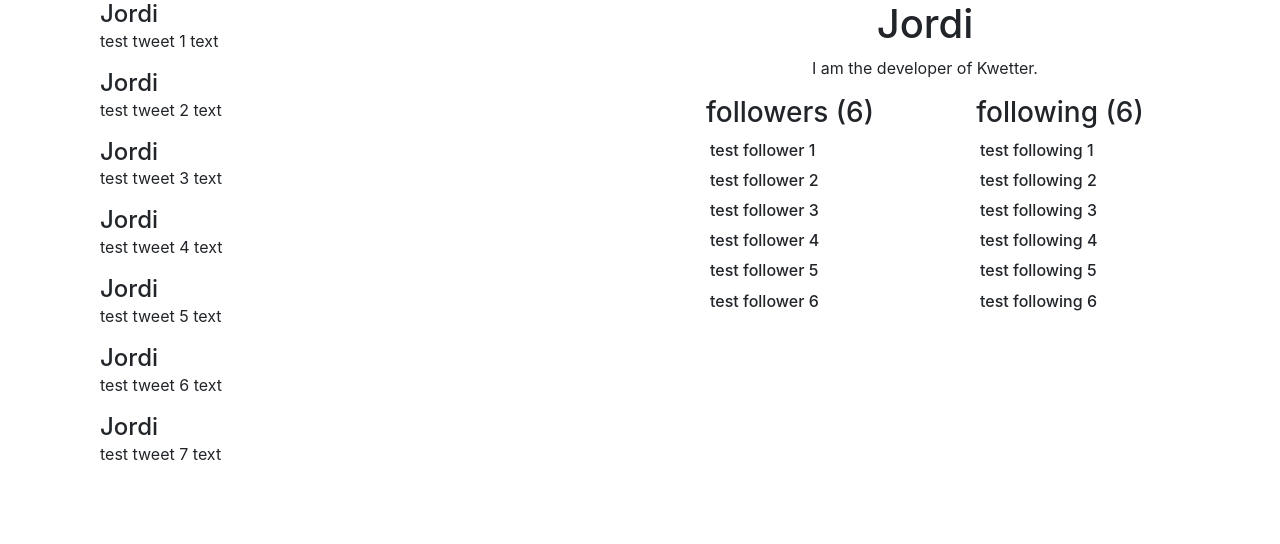
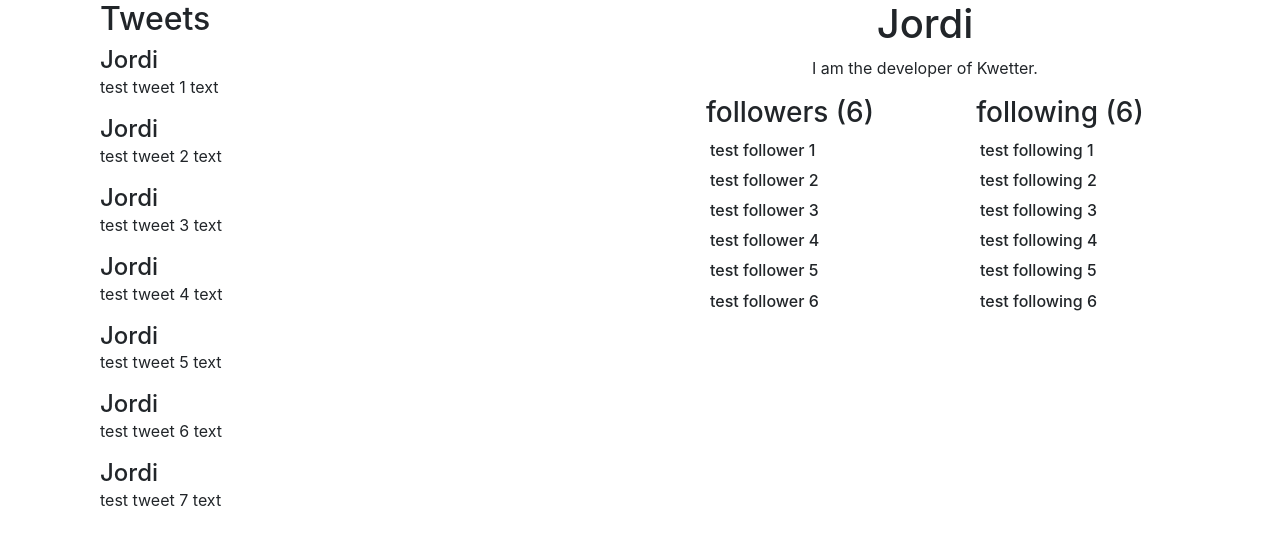
Before and after one commit to Spacegod007/KwetterAngular, an Angular app: page /1 in a window 1280 px wide. Before the commit this address led to /. Shown: the top 544 px of the page. Built offline with nearby package versions, Linux system fonts and the light colour scheme.

Commit message:
added routing (partially)

```diff
--- a/src/app/app-routing.module.ts
+++ b/src/app/app-routing.module.ts
@@ -1,10 +1,15 @@
 import { NgModule } from '@angular/core';
 import { Routes, RouterModule } from '@angular/router';
+import {ProfileComponent} from './pages/profile/profile.component';
 
-const routes: Routes = [];
+const routes: Routes = [
+  { path: ':id', component: ProfileComponent}
+];
 
 @NgModule({
   imports: [RouterModule.forRoot(routes)],
   exports: [RouterModule]
 })
-export class AppRoutingModule { }
+export class AppRoutingModule {
+
+}
--- a/src/app/app.component.html
+++ b/src/app/app.component.html
@@ -1,2 +1,2 @@
-<app-profile></app-profile>
+<!--<app-profile></app-profile>-->
 <router-outlet></router-outlet>
--- a/src/app/pages/modules/tweets/tweets.component.html
+++ b/src/app/pages/modules/tweets/tweets.component.html
@@ -1,4 +1,5 @@
 <div class="container">
+  <h2>Tweets</h2>
   <table class="table">
     <tr class="d-md-table-row" *ngFor="let tweet of tweets">
       <app-tweet [tweet]="tweet"></app-tweet>
--- a/src/app/pages/modules/tweets/tweets.component.ts
+++ b/src/app/pages/modules/tweets/tweets.component.ts
@@ -8,14 +8,13 @@ import {UserService} from '../../../services/user.service';
   templateUrl: './tweets.component.html',
   styleUrls: ['./tweets.component.css']
 })
-export class TweetsComponent implements OnInit {
+export class TweetsComponent implements OnInit{
   @Input() user: User;
   tweets: Tweet[];
 
   constructor(private userService: UserService) { }
 
   ngOnInit() {
-    // this.tweetService.getUserTweets(this.user.id).subscribe(result => this.tweets = result);
     this.userService.getUserTweets(this.user.id).subscribe(result => this.tweets = result);
   }
 }
--- a/src/app/pages/profile/profile.component.html
+++ b/src/app/pages/profile/profile.component.html
@@ -1,7 +1,7 @@
 <div class="container">
   <div class="row">
-    <app-tweets [user]="user" class="col"></app-tweets>
-    <div class="col">
+    <app-tweets [user]="user" class="col-6"></app-tweets>
+    <div class="col-6">
       <app-userinformation [user]="user"></app-userinformation>
       <app-followers [user]="user"></app-followers>
     </div>
--- a/src/app/pages/profile/profile.component.ts
+++ b/src/app/pages/profile/profile.component.ts
@@ -1,6 +1,7 @@
 import { Component, OnInit } from '@angular/core';
 import {User} from '../../models/User';
 import {UserService} from '../../services/user.service';
+import {ActivatedRoute} from '@angular/router';
 
 @Component({
   selector: 'app-profile',
@@ -10,10 +11,14 @@ import {UserService} from '../../services/user.service';
 export class ProfileComponent implements OnInit {
   user: User;
 
-  constructor(private userService: UserService) { }
+  constructor(private userService: UserService,
+              private route: ActivatedRoute) { }
 
   ngOnInit() {
+    this.route.params.subscribe(params => {
+      this.userService.getUser(params.id)
+        .subscribe(result => this.user = result);
+    });
     this.userService.getUser(1).subscribe(result => this.user = result);
   }
-
 }
--- a/src/index.html
+++ b/src/index.html
@@ -2,7 +2,7 @@
 <html lang="en">
 <head>
   <meta charset="utf-8">
-  <title>KwetterAngular</title>
+  <title>Kwetter</title>
   <base href="/">
 
   <meta name="viewport" content="width=device-width, initial-scale=1">
```
